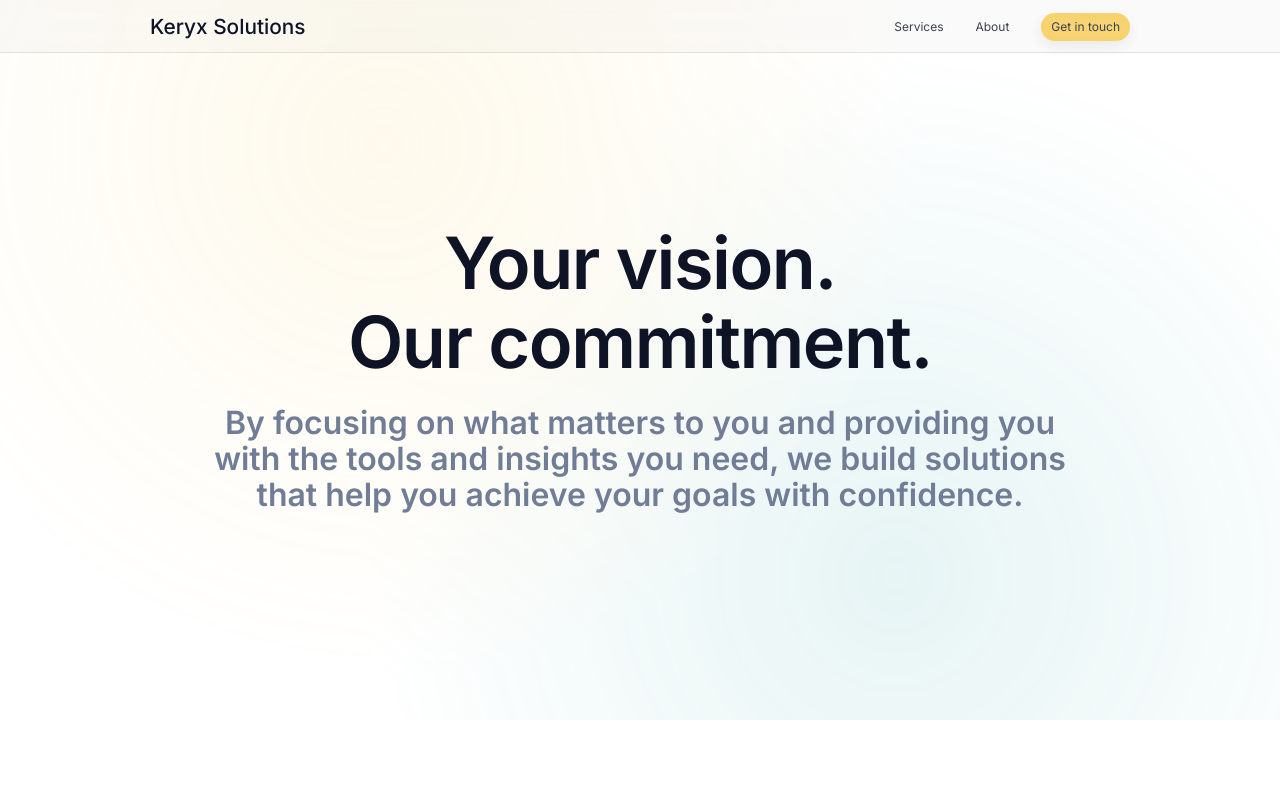
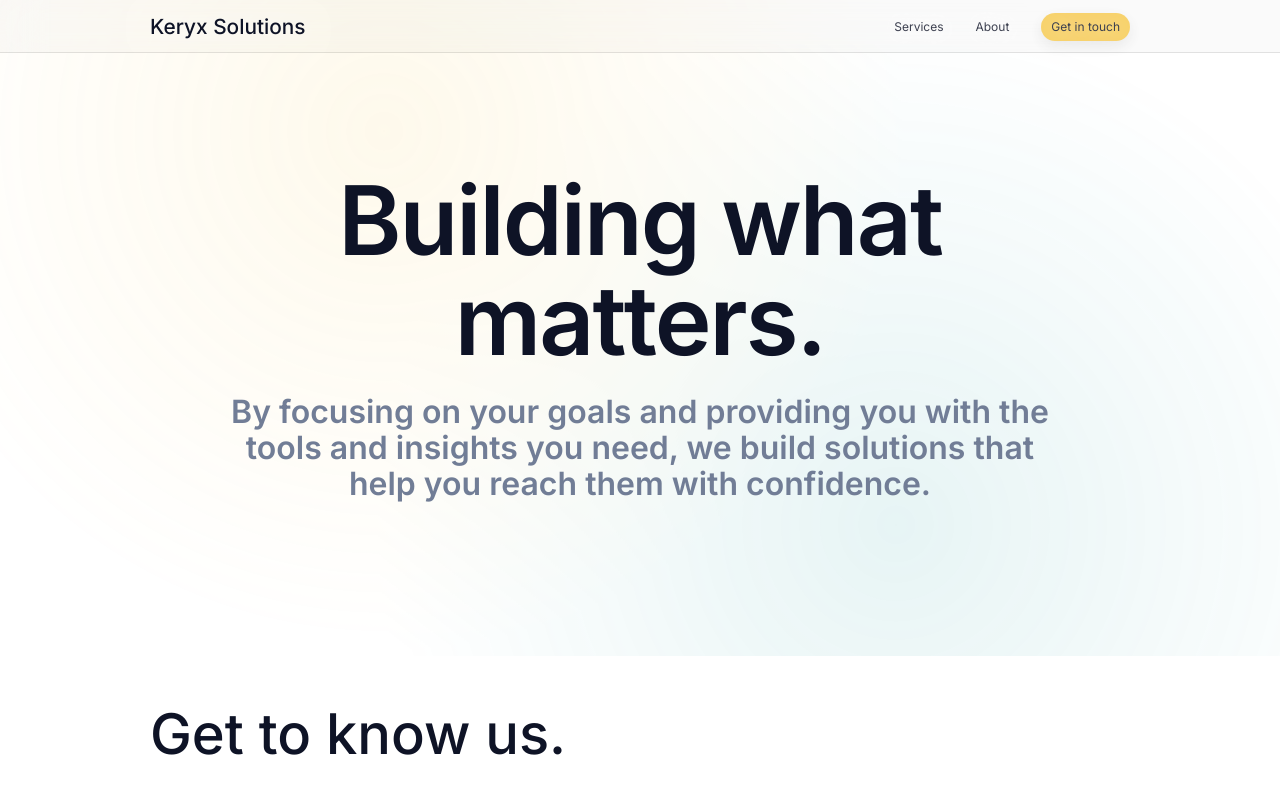
Before and after one commit to moonray/keryxsolutions.com, a plain HTML site: page index.html in a window 1280 px wide. Shown: the top 800 px of the page. Drawn offline with Linux system fonts and the light colour scheme.

Commit message:
feat: better hero text

```diff
--- a/index.css
+++ b/index.css
@@ -46,8 +46,8 @@
   /* 48px */
   --font-size-7xl: 4rem;
   /* 64px */
-  --font-size-8xl: 4.5rem;
-  /* 72px */
+  --font-size-8xl: 6rem;
+  /* 96px */
   --font-size-headline-large: clamp(2rem, 4vw, 3rem);
   --font-size-headline-medium: clamp(1.5rem, 3vw, 2.25rem);
   --font-size-icon: 1.5rem;
@@ -280,9 +280,9 @@ nav a:hover {
   align-items: center;
   background: var(--bg-primary);
   display: flex;
-  height: 90vh;
+  height: 82vh;
   justify-content: center;
-  margin-bottom: 8rem;
+  margin-bottom: 3rem;
   min-height: 540px;
   overflow: hidden;
   padding-top: 4rem;
@@ -297,7 +297,10 @@ nav a:hover {
 }
 
 .hero h1 {
-  margin-bottom: 1.5rem;
+  font-weight: 600;
+  line-height: 1.04167;
+  margin: 0 auto 1.5rem auto;
+  max-width: 700px;
 }
 
 .hero p {
@@ -343,7 +346,7 @@ nav a:hover {
 /* About Section */
 .about {
   background: var(--bg-primary);
-  padding: 8rem 0;
+  padding: 0 0 8rem 0;
 }
 
 .about-hero {
--- a/index.html
+++ b/index.html
@@ -31,11 +31,11 @@
     <!-- Hero Section -->
     <section class="hero">
       <div class="hero-content">
-        <h1 class="headline-hero fade-in">Your vision.<br />Our commitment.</h1>
+        <h1 class="headline-hero fade-in">Building what matters.</h1>
         <p class="body-large fade-in stagger-1">
-          By focusing on what matters to you and providing you with the tools
-          and insights you need, we build solutions that help you achieve your
-          goals with confidence.
+          By focusing on your goals and providing you with the tools and
+          insights you need, we build solutions that help you reach them with
+          confidence.
         </p>
       </div>
     </section>
```
